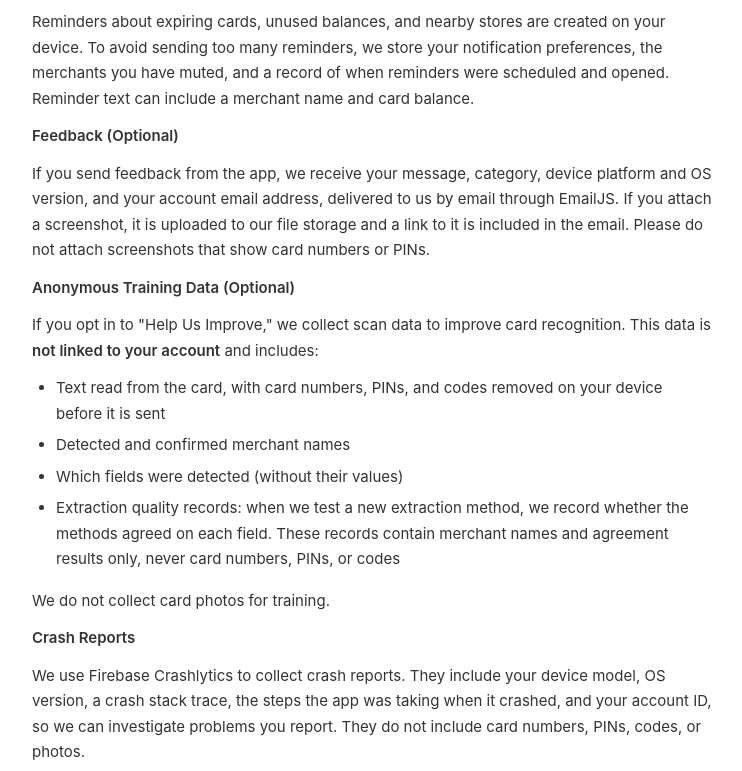
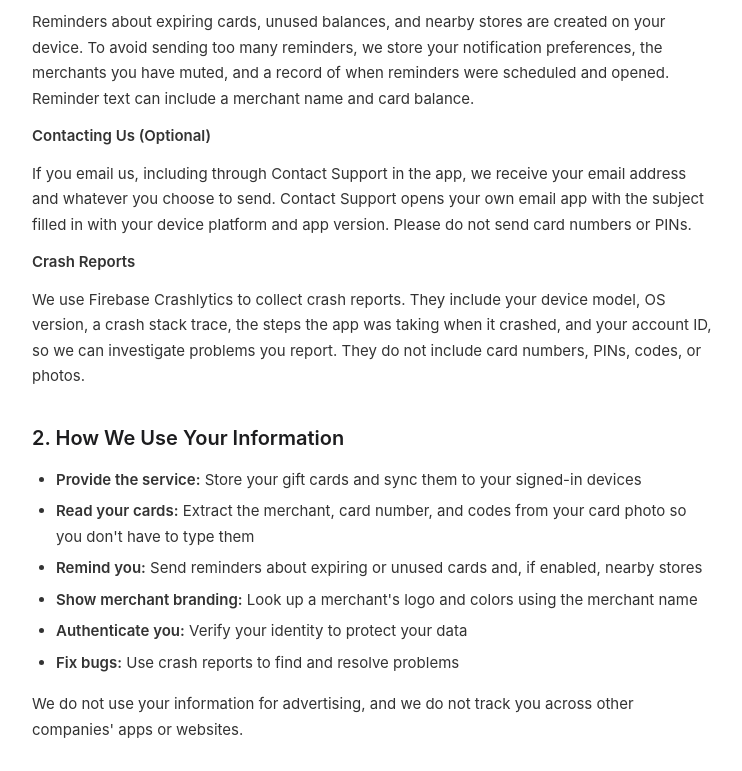
Before and after one commit to Vortrekt/unsift-legal, a plain HTML site: page index.html in a window 1280 px wide. Shown: the part 1651-2422 px from the top of the page, without its empty margins (268-1010 px from the left). Drawn offline with Linux system fonts and the light colour scheme.

Commit message:
Update index.html

```diff
--- a/index.html
+++ b/index.html
@@ -74,18 +74,8 @@
     <p><strong>Notifications</strong></p>
     <p>Reminders about expiring cards, unused balances, and nearby stores are created on your device. To avoid sending too many reminders, we store your notification preferences, the merchants you have muted, and a record of when reminders were scheduled and opened. Reminder text can include a merchant name and card balance.</p>
 
-    <p><strong>Feedback (Optional)</strong></p>
-    <p>If you send feedback from the app, we receive your message, category, device platform and OS version, and your account email address, delivered to us by email through EmailJS. If you attach a screenshot, it is uploaded to our file storage and a link to it is included in the email. Please do not attach screenshots that show card numbers or PINs.</p>
-
-    <p><strong>Anonymous Training Data (Optional)</strong></p>
-    <p>If you opt in to "Help Us Improve," we collect scan data to improve card recognition. This data is <strong>not linked to your account</strong> and includes:</p>
-    <ul>
-        <li>Text read from the card, with card numbers, PINs, and codes removed on your device before it is sent</li>
-        <li>Detected and confirmed merchant names</li>
-        <li>Which fields were detected (without their values)</li>
-        <li>Extraction quality records: when we test a new extraction method, we record whether the methods agreed on each field. These records contain merchant names and agreement results only, never card numbers, PINs, or codes</li>
-    </ul>
-    <p>We do not collect card photos for training.</p>
+    <p><strong>Contacting Us (Optional)</strong></p>
+    <p>If you email us, including through Contact Support in the app, we receive your email address and whatever you choose to send. Contact Support opens your own email app with the subject filled in with your device platform and app version. Please do not send card numbers or PINs.</p>
 
     <p><strong>Crash Reports</strong></p>
     <p>We use Firebase Crashlytics to collect crash reports. They include your device model, OS version, a crash stack trace, the steps the app was taking when it crashed, and your account ID, so we can investigate problems you report. They do not include card numbers, PINs, codes, or photos.</p>
@@ -98,7 +88,6 @@
         <li><strong>Show merchant branding:</strong> Look up a merchant's logo and colors using the merchant name</li>
         <li><strong>Authenticate you:</strong> Verify your identity to protect your data</li>
         <li><strong>Fix bugs:</strong> Use crash reports to find and resolve problems</li>
-        <li><strong>Improve card recognition:</strong> Use anonymous training data, if you opt in</li>
     </ul>
     <p>We do not use your information for advertising, and we do not track you across other companies' apps or websites.</p>
 
@@ -119,7 +108,6 @@
         <li><strong>Google ML Kit:</strong> on-device text and barcode recognition; nothing is sent to Google for this step</li>
         <li><strong>OpenStreetMap (Overpass API):</strong> store locations, given only a merchant name and an approximate area</li>
         <li><strong>Brandfetch:</strong> merchant logos and colors, given only a merchant name</li>
-        <li><strong>EmailJS:</strong> delivering feedback you choose to send</li>
         <li><strong>Google Sign-In and Sign in with Apple:</strong> optional sign-in methods</li>
     </ul>
 
@@ -132,7 +120,6 @@
         <li><strong>Delete a card:</strong> Deleting a card removes it, including its encrypted details, from our database and your device</li>
         <li><strong>Delete your account:</strong> In the app, go to Settings and choose Delete Account. This immediately deletes your account and all associated data from our servers. You can also <a href="delete-account.html">request deletion by email</a></li>
         <li><strong>Location and notifications:</strong> You can turn these off at any time in the app or your phone's settings</li>
-        <li><strong>Training data:</strong> You can opt out at any time in Settings &gt; Privacy &amp; Data</li>
     </ul>
     <p>Depending on the state you live in, you may have rights to know, access, correct, or delete the personal information we hold about you. You can exercise them using the options above or by emailing us; we will respond within 45 days and will not treat you differently for doing so.</p>
 
@@ -141,9 +128,8 @@
         <li><strong>Account and card data</strong> (including encrypted card details, balance history, scan records, and notification records): kept until you delete the card or your account</li>
         <li><strong>Card photos:</strong> not stored by us; kept by Google for a limited period for abuse prevention, as described above</li>
         <li><strong>Location:</strong> not stored on our servers; the nearby-store information on your device is removed when you sign out, delete your account, or turn off nearby reminders</li>
-        <li><strong>Feedback:</strong> emails and screenshots are kept for up to 12 months</li>
+        <li><strong>Emails you send us:</strong> kept for up to 12 months</li>
         <li><strong>Crash reports:</strong> kept for 90 days</li>
-        <li><strong>Anonymous training data:</strong> kept indefinitely; because it is not linked to your account, it cannot be found or deleted for a specific user</li>
     </ul>
 
     <h2>8. Children's Privacy</h2>
```
